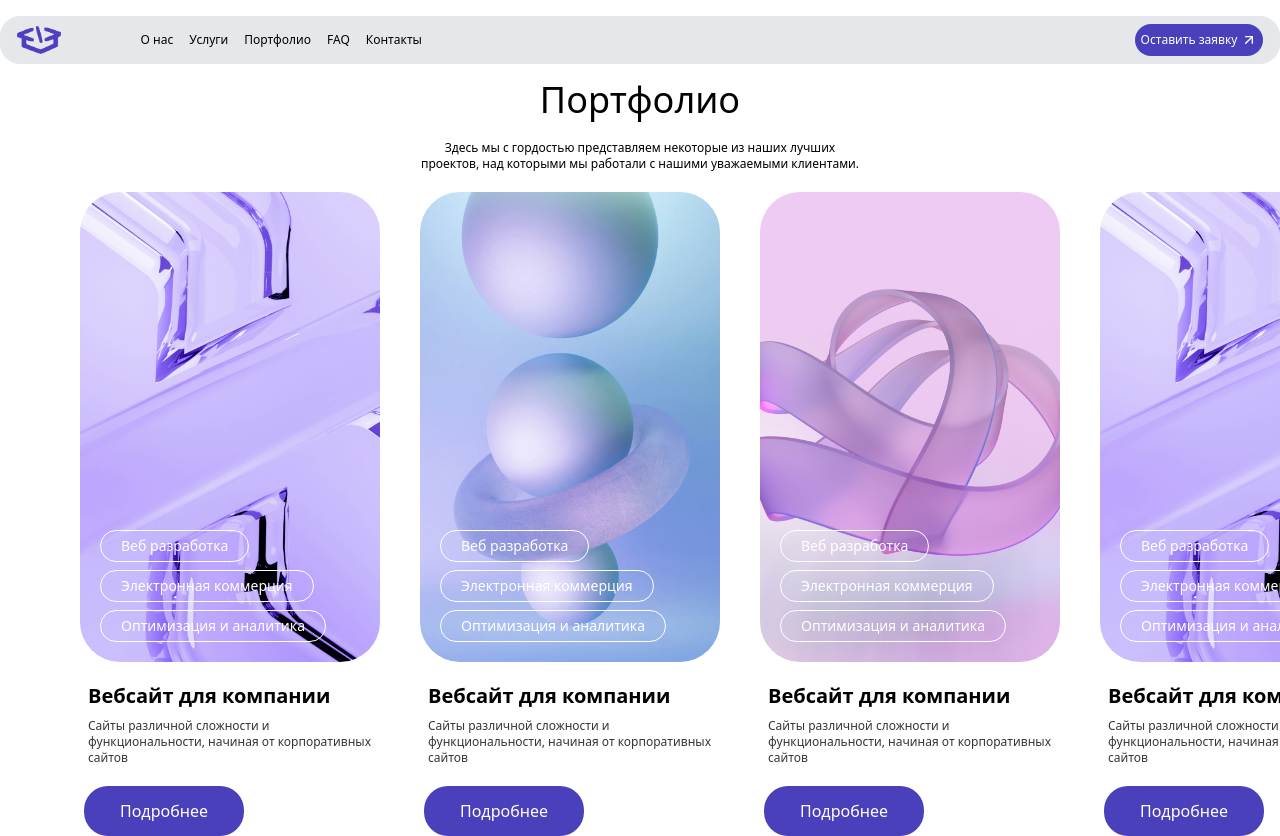
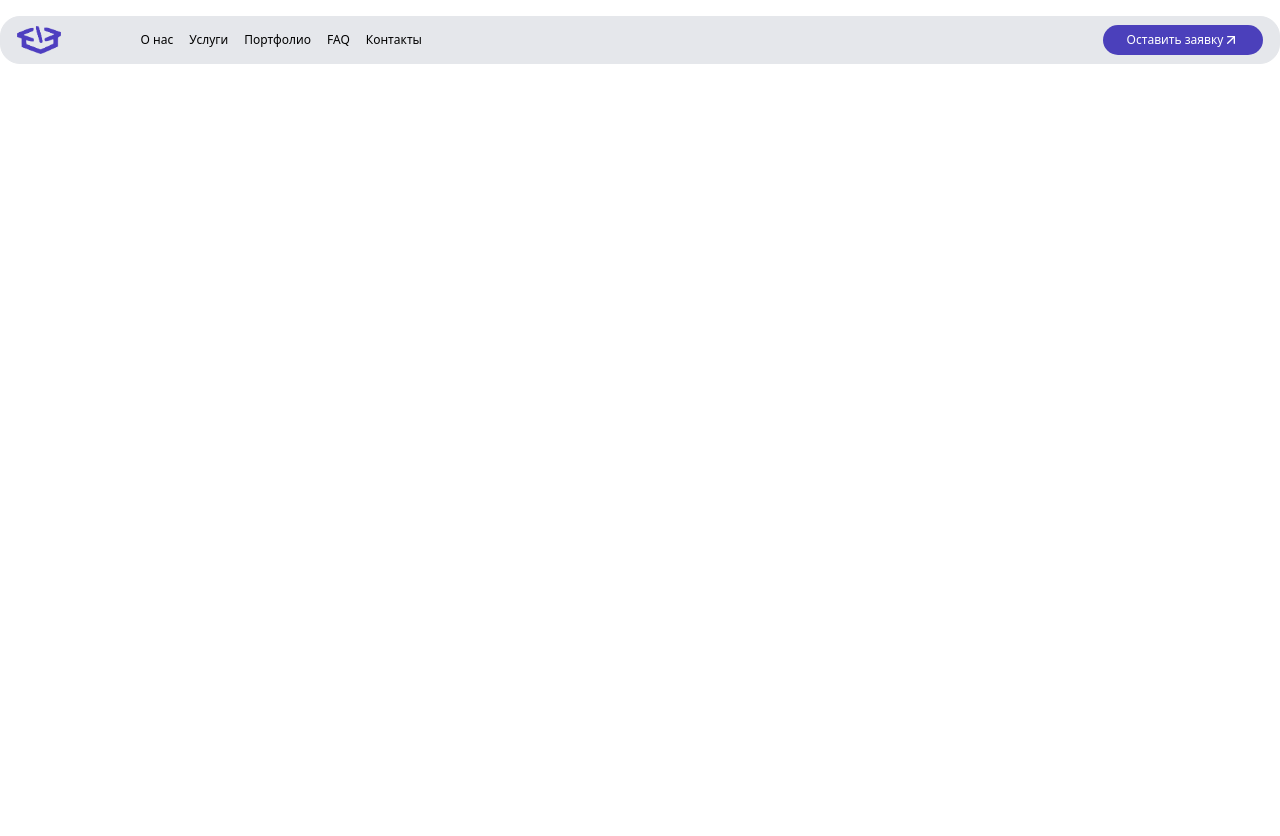
Before and after one commit to Bashkanitto/Smavy-coop, a Next.js app: page / in a window 1280 px wide. After the commit the page ends 800 px from the top, so only its background shows below. Built offline with nearby package versions, Linux system fonts and the light colour scheme.

Commit message:
fix header

```diff
--- a/app/layout.js
+++ b/app/layout.js
@@ -1,5 +1,4 @@
 import '@/globals.css';
-import { Inter } from 'next/font/google';
 import Header from '@/components/Header';
 
 export const metadata = {
--- a/app/page.js
+++ b/app/page.js
@@ -1,9 +1,5 @@
 import PortfolioSection from '@/components/PortfolioSection';
 
 export default function App() {
-	return (
-		<>
-			<PortfolioSection />
-		</>
-	);
+	return <>{/* <PortfolioSection /> */}</>;
 }
--- a/components/CustomButton.jsx
+++ b/components/CustomButton.jsx
@@ -1,9 +1,11 @@
+import { ArrowUpRight } from 'lucide-react';
 import React from 'react';
 
 export const CustomButton = ({ children }) => {
 	return (
-		<button className='bg-primary text-white rounded-3xl w-40 h-[50px] ml-1'>
+		<button className='bg-primary text-white text-xs rounded-3xl w-40 h-full ml-1 flex items-center justify-center'>
 			{children}
+			<ArrowUpRight className='w-4' />
 		</button>
 	);
 };
--- a/components/Header.jsx
+++ b/components/Header.jsx
@@ -1,25 +1,25 @@
 'use client';
 import React, { useState } from 'react';
-import { ArrowUpRight } from 'lucide-react';
 import { Menu } from 'lucide-react';
 import Link from 'next/link';
+import { CustomButton } from './CustomButton';
 
 const Header = () => {
 	const [isOpen, setIsOpen] = useState(false);
 
 	const toggleMenu = () => {
-		setIsOpen(!isOpen);
+		setIsOpen(prev => !prev);
 	};
 
 	return (
-		<header className='container mx-auto p-0 sm:py-4'>
+		<header className='container mx-auto p-0 sm:py-4 min-h-10'>
 			{/* phone */}
 			<nav
 				style={{
 					transition: '0.5s',
 					height: isOpen ? '200px' : '0',
 				}}
-				className='absolute bg-slate-400 w-full flex justify-between items-center sm:hidden'
+				className='absolute bg-slate-400 w-full flex justify-between items-center sm:hidden z-20'
 			>
 				<ul
 					style={{
@@ -27,25 +27,25 @@ const Header = () => {
 						fontSize: isOpen ? '12px' : '0',
 					}}
 					className='hidden sm:flex flex-col gap-4 text-black text-xs'
+					onClick={toggleMenu}
 				>
-					<Link href='#About'>О нас</Link>
+					<Link href='#'>О нас</Link>
 					<Link href='#'>Услуги</Link>
 					<Link href='#'>Портфолио</Link>
 					<Link href='#'>FAQ</Link>
 					<Link href='#'>Контакты</Link>
-					<Link></Link>
-					Оставить заявку
+					<Link href='#'>Оставить заявку</Link>
 				</ul>
 			</nav>
 			<button
 				onClick={toggleMenu}
-				className='flex sm:hidden text-black focus:outline-none'
+				className='absolute right-2 top-2 flex sm:hidden text-black focus:outline-none z-50'
 			>
-				<Menu className='absolute right-6' />
+				<Menu className='' />
 			</button>
 
 			{/* desktop */}
-			<nav className='sm:flex hidden justify-between items-center border rounded-[20px] border-gray-200 bg-gray-200 h-12 p-4'>
+			<nav className='sm:flex hidden justify-between items-center border rounded-[20px] border-gray-200 bg-gray-200 h-12 px-4 py-2'>
 				<div className='flex gap-5 md:gap-20 items-center'>
 					<img src='smavy2.png' className='top-1 h-4 md:h-7' />
 					<ul className='flex gap-4 text-black text-xs'>
@@ -57,10 +57,7 @@ const Header = () => {
 					</ul>
 				</div>
 
-				<button className='bg-primary text-white text-xs rounded-full w-32 h-8 flex items-center justify-center'>
-					Оставить заявку
-					<ArrowUpRight className='w-4 h-4 ml-1' />
-				</button>
+				<CustomButton>Оставить заявку</CustomButton>
 			</nav>
 		</header>
 	);
```
